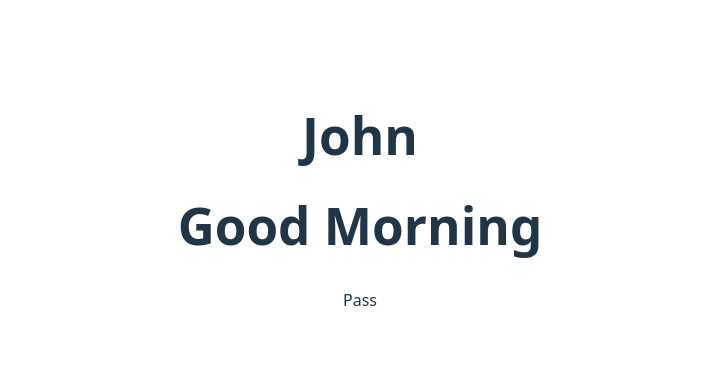
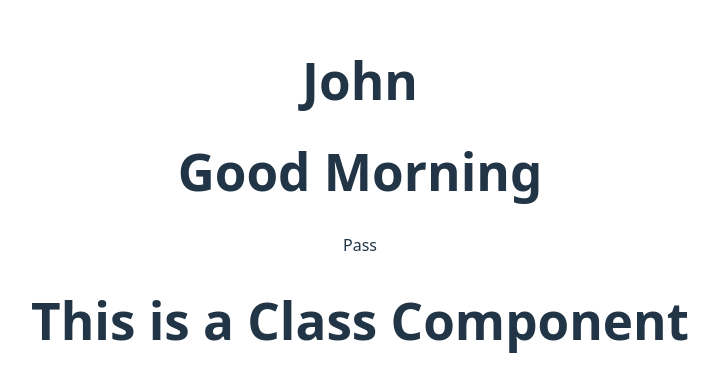
Before and after one commit to ManavSinghla/INT252, a React app in the folder my-vite-project/: page / in a window 1280 px wide. Shown: the part 200-592 px from the top of the page, without its empty margins (280-999 px from the left). Built offline with nearby package versions, Linux system fonts and the light colour scheme; the HTML template or start-up script is replaced by a standard one.

Commit message:
06/11/25

```diff
--- /dev/null
+++ b/my-vite-project/src/4 class.jsx
@@ -0,0 +1,11 @@
+import React,{Component} from "react";
+class ComponentName extends Component{
+    render(){
+        return(
+            <div>
+                <h1>This is a Class Component</h1>
+            </div>
+        )
+    }
+}
+export default ComponentName;
--- a/my-vite-project/src/App.jsx
+++ b/my-vite-project/src/App.jsx
@@ -3,6 +3,7 @@ import './App.css'
 import Main from './1.jsx'
 import Header from './2.jsx'
 import Greet from './3.jsx'
+import ClassComponent from './4 class.jsx'
 
 function App() {
   const [count, setCount] = React.useState(0);
@@ -14,6 +15,7 @@ function App() {
     <h1>{name}</h1>
     <Greet/>
     <p>{display}</p>
+    <ClassComponent/>
     </>
   );
 }
```
